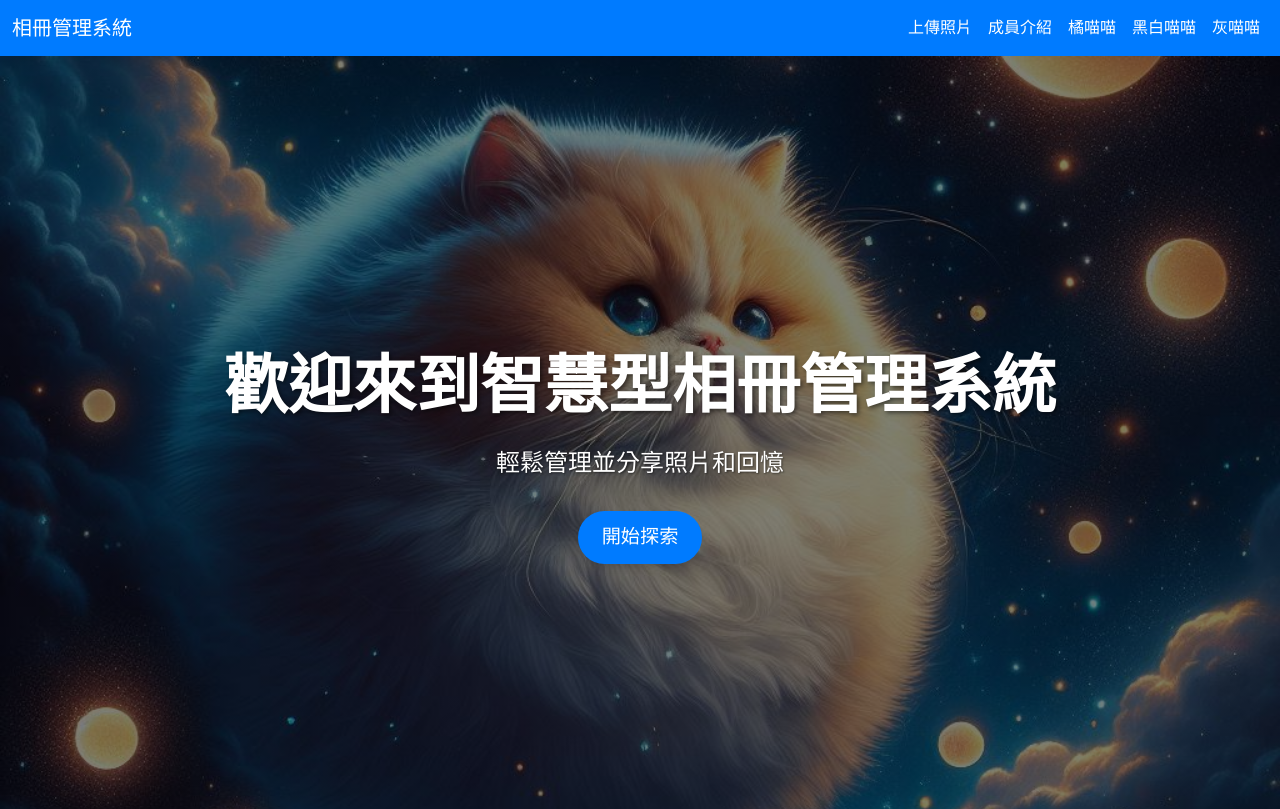
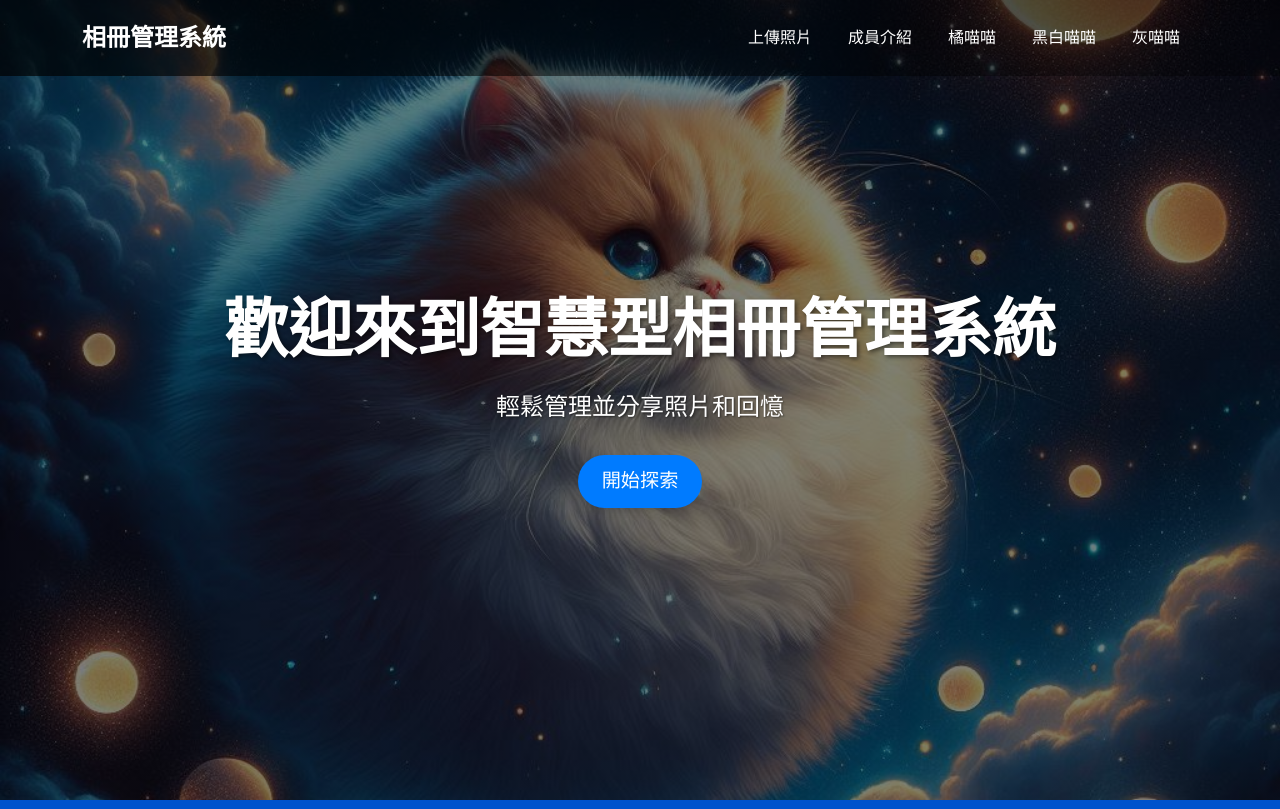
Before and after one commit to HeChengYao/SmartPhotoAlbumManagementSystem, a plain HTML site: page index.html in a window 1280 px wide. Shown: the top 809 px of the page. Drawn offline with nearby package versions, Linux system fonts and the light colour scheme.

Commit message:
navbar優化

```diff
--- a/CSS/styles.css
+++ b/CSS/styles.css
@@ -18,12 +18,100 @@ h5 {
 }
 
 .navbar {
-    background-color: var(--mycolor03);
+    background: linear-gradient(to right, rgba(0,0,0,0.7), rgba(0,0,0,0.3));
+    padding: 15px 0;
+    transition: all 0.3s ease;
+}
+
+.navbar.scrolled {
+    background: linear-gradient(to right, rgba(0,0,0,0.9), rgba(0,0,0,0.7));
+    padding: 10px 0;
+}
+
+.navbar-brand {
+    font-weight: bold;
+    font-size: 1.5rem;
+    transition: all 0.3s ease;
 }
 
 .nav-link {
-    color: #ffffff !important;
+    color: white !important;
+    margin: 0 10px;
+    padding: 5px 0;
+    position: relative;
+    transition: all 0.3s ease;
 }
+
+cssCopy.navbar {
+    background: linear-gradient(to right, rgba(0,0,0,0.7), rgba(0,0,0,0.3));
+    padding: 15px 0;
+    transition: all 0.3s ease;
+}
+
+.navbar.scrolled {
+    background: linear-gradient(to right, rgba(0,0,0,0.9), rgba(0,0,0,0.7));
+    padding: 10px 0;
+}
+
+.navbar-brand {
+    font-weight: bold;
+    font-size: 1.5rem;
+    transition: all 0.3s ease;
+}
+
+.nav-link {
+    color: white !important;
+    margin: 0 10px;
+    padding: 5px 0;
+    position: relative;
+    transition: all 0.3s ease;
+}
+
+.nav-link::after {
+    content: '';
+    position: absolute;
+    width: 0;
+    height: 2px;
+    bottom: 0;
+    left: 0;
+    background-color: white;
+    transition: all 0.3s ease;
+}
+
+.nav-link:hover::after {
+    width: 100%;
+}
+
+.navbar-toggler {
+    border: none;
+}
+
+.navbar-toggler:focus {
+    outline: none;
+    box-shadow: none;
+}
+
+@keyframes fadeInDown {
+    from {
+        opacity: 0;
+        transform: translateY(-20px);
+    }
+    to {
+        opacity: 1;
+        transform: translateY(0);
+    }
+}
+
+.navbar-nav .nav-item {
+    animation: fadeInDown 0.5s ease-out forwards;
+    opacity: 0;
+}
+
+.navbar-nav .nav-item:nth-child(1) { animation-delay: 0.1s; }
+.navbar-nav .nav-item:nth-child(2) { animation-delay: 0.2s; }
+.navbar-nav .nav-item:nth-child(3) { animation-delay: 0.3s; }
+.navbar-nav .nav-item:nth-child(4) { animation-delay: 0.4s; }
+.navbar-nav .nav-item:nth-child(5) { animation-delay: 0.5s; }
 
 .card-title {
     color: var(--mycolor02);
@@ -32,11 +120,6 @@ h5 {
 footer {
     background-color: var(--mycolor01);
 }
-
-/* .carousel-item img {
-    height: 800px;
-    object-fit: cover;
-} */
 
 @media (max-width: 768px) {
     .carousel-item img {
--- a/index.html
+++ b/index.html
@@ -15,11 +15,11 @@
 
 <body>
     <!-- navbar -->
-    <nav class="navbar navbar-expand-lg navbar-dark">
-        <div class="container-fluid">
+    <nav class="navbar navbar-expand-lg navbar-dark fixed-top">
+        <div class="container">
             <a class="navbar-brand" href="#">相冊管理系統</a>
             <button class="navbar-toggler" type="button" data-bs-toggle="collapse" data-bs-target="#navbarNav"
-                aria-controls="navbarNav" aria-expanded="false" aria-label="切換導航">
+                aria-controls="navbarNav" aria-expanded="false" aria-label="Toggle navigation">
                 <span class="navbar-toggler-icon"></span>
             </button>
             <div class="collapse navbar-collapse" id="navbarNav">
@@ -322,5 +322,18 @@
         <p class="mb-0">&copy; 2024 智慧型家族相冊管理系統</p>
     </footer>
 </body>
+<script>
+    document.addEventListener('DOMContentLoaded', function () {
+        var navbar = document.querySelector('.navbar');
+
+        window.addEventListener('scroll', function () {
+            if (window.scrollY > 50) {
+                navbar.classList.add('scrolled');
+            } else {
+                navbar.classList.remove('scrolled');
+            }
+        });
+    });
+</script>
 
 </html>
```
